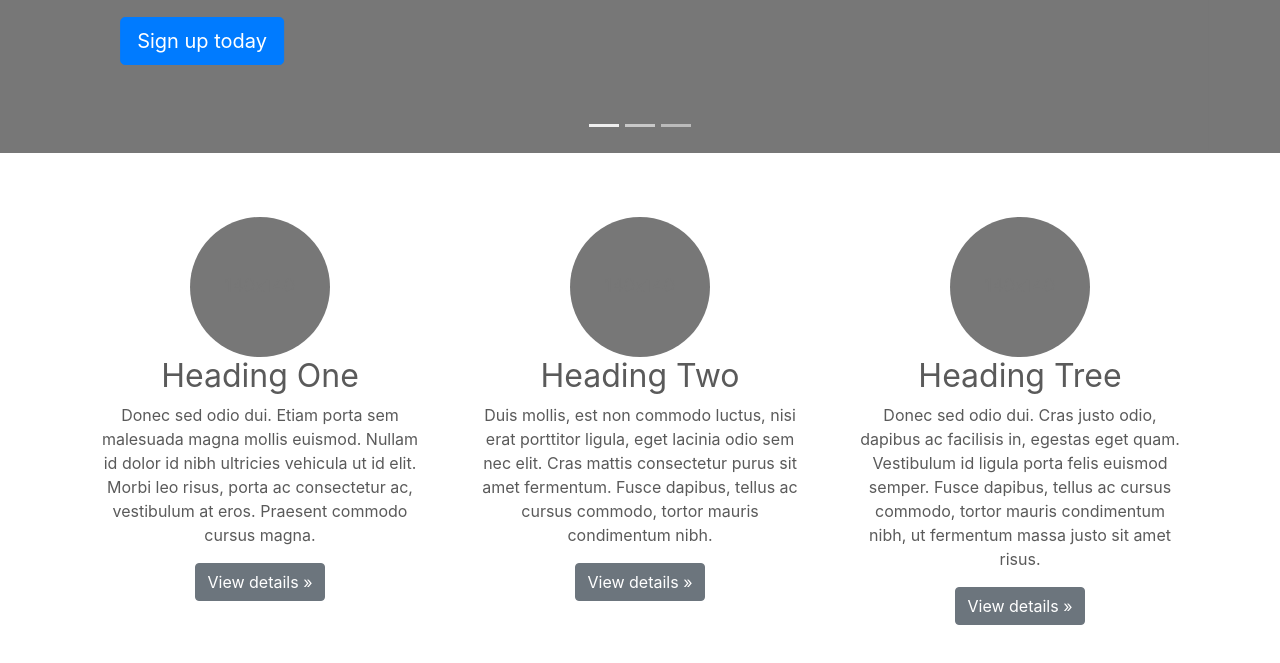
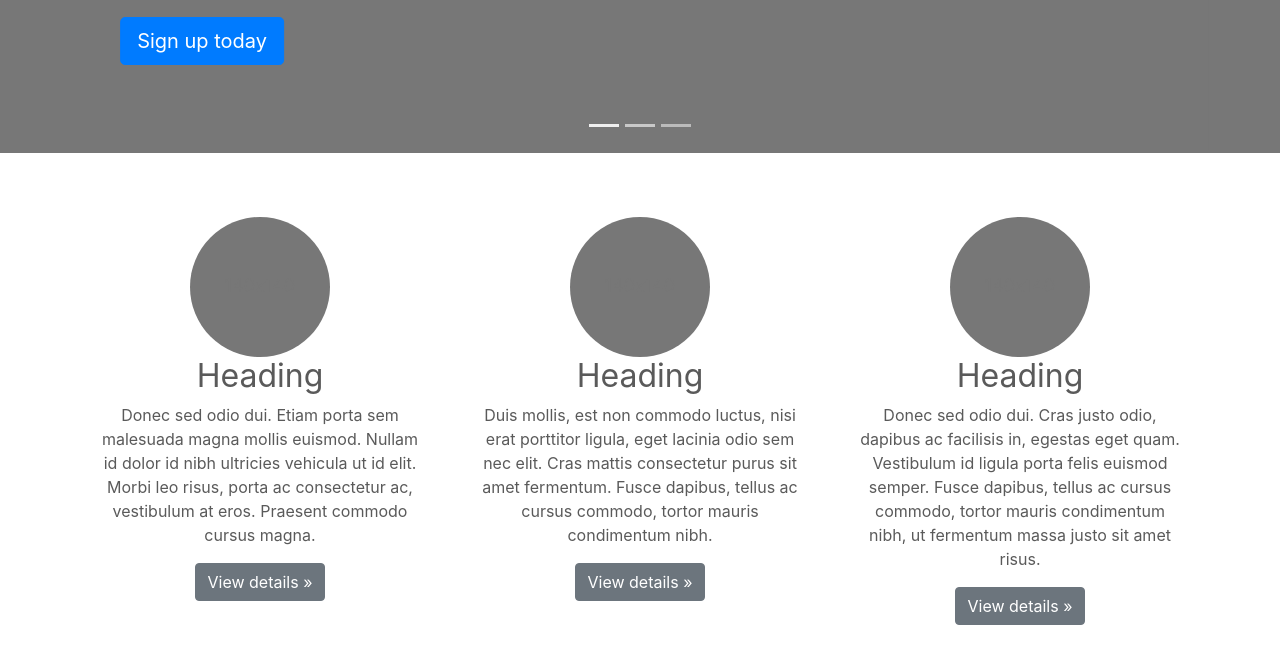
Before and after one commit to sebsto/ecs-demo, a plain HTML site: page nginx/html/index.html in a window 1280 px wide. Shown: the part 407-1070 px from the top of the page. Drawn offline with nearby package versions, Linux system fonts and the light colour scheme.

Commit message:
revert to original

```diff
--- a/nginx/html/index.html
+++ b/nginx/html/index.html
@@ -135,7 +135,7 @@
             <title>Placeholder</title>
             <rect width="100%" height="100%" fill="#777" /><text x="50%" y="50%" fill="#777" dy=".3em">140x140</text>
           </svg>
-          <h2>Heading One</h2>
+          <h2>Heading</h2>
           <p>Donec sed odio dui. Etiam porta sem malesuada magna mollis euismod. Nullam id dolor id nibh ultricies
             vehicula ut id elit. Morbi leo risus, porta ac consectetur ac, vestibulum at eros. Praesent commodo cursus
             magna.</p>
@@ -147,7 +147,7 @@
             <title>Placeholder</title>
             <rect width="100%" height="100%" fill="#777" /><text x="50%" y="50%" fill="#777" dy=".3em">140x140</text>
           </svg>
-          <h2>Heading Two</h2>
+          <h2>Heading</h2>
           <p>Duis mollis, est non commodo luctus, nisi erat porttitor ligula, eget lacinia odio sem nec elit. Cras
             mattis consectetur purus sit amet fermentum. Fusce dapibus, tellus ac cursus commodo, tortor mauris
             condimentum nibh.</p>
@@ -159,7 +159,7 @@
             <title>Placeholder</title>
             <rect width="100%" height="100%" fill="#777" /><text x="50%" y="50%" fill="#777" dy=".3em">140x140</text>
           </svg>
-          <h2>Heading Tree</h2>
+          <h2>Heading</h2>
           <p>Donec sed odio dui. Cras justo odio, dapibus ac facilisis in, egestas eget quam. Vestibulum id ligula
             porta felis euismod semper. Fusce dapibus, tellus ac cursus commodo, tortor mauris condimentum nibh, ut
             fermentum massa justo sit amet risus.</p>
```
